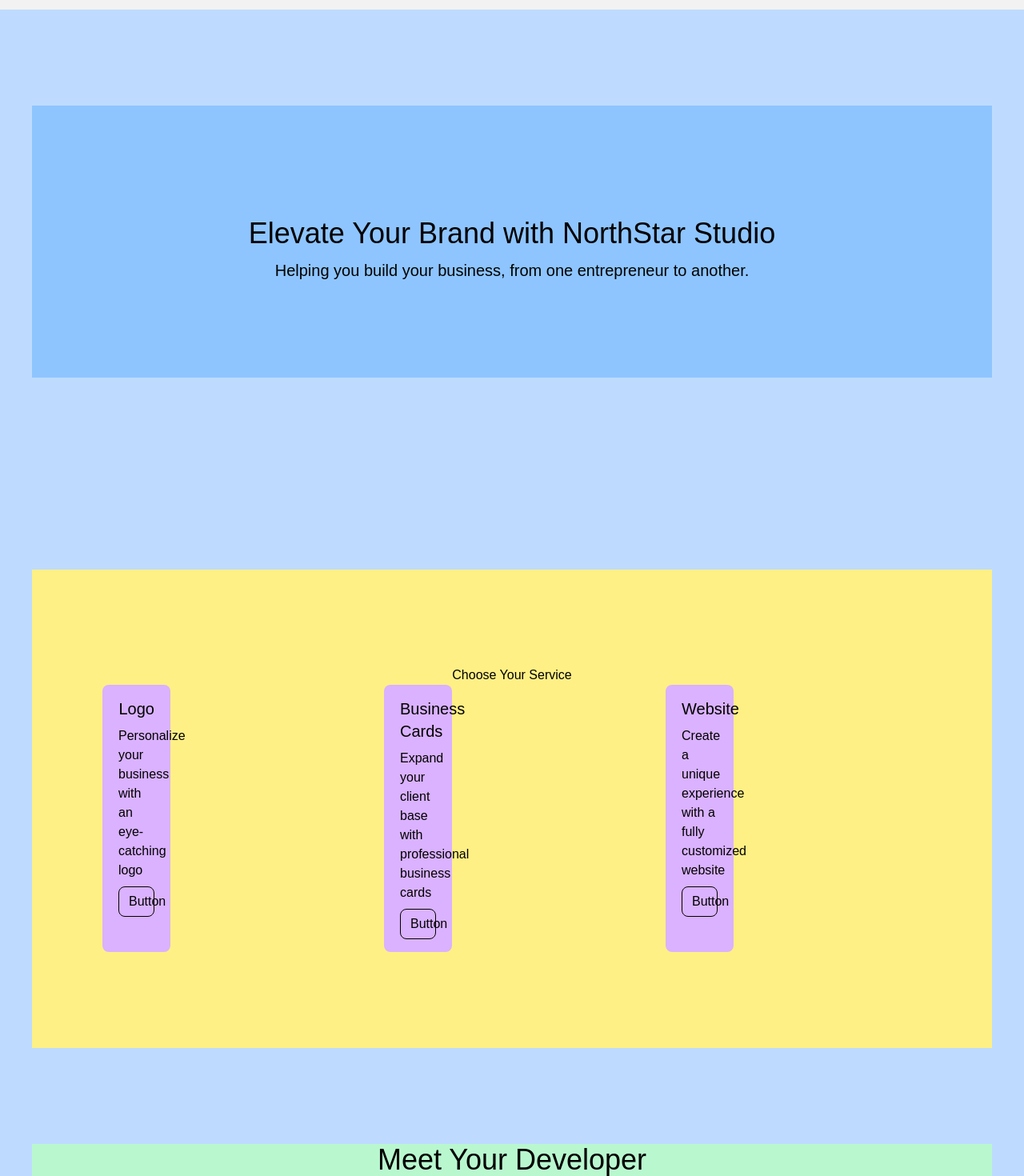
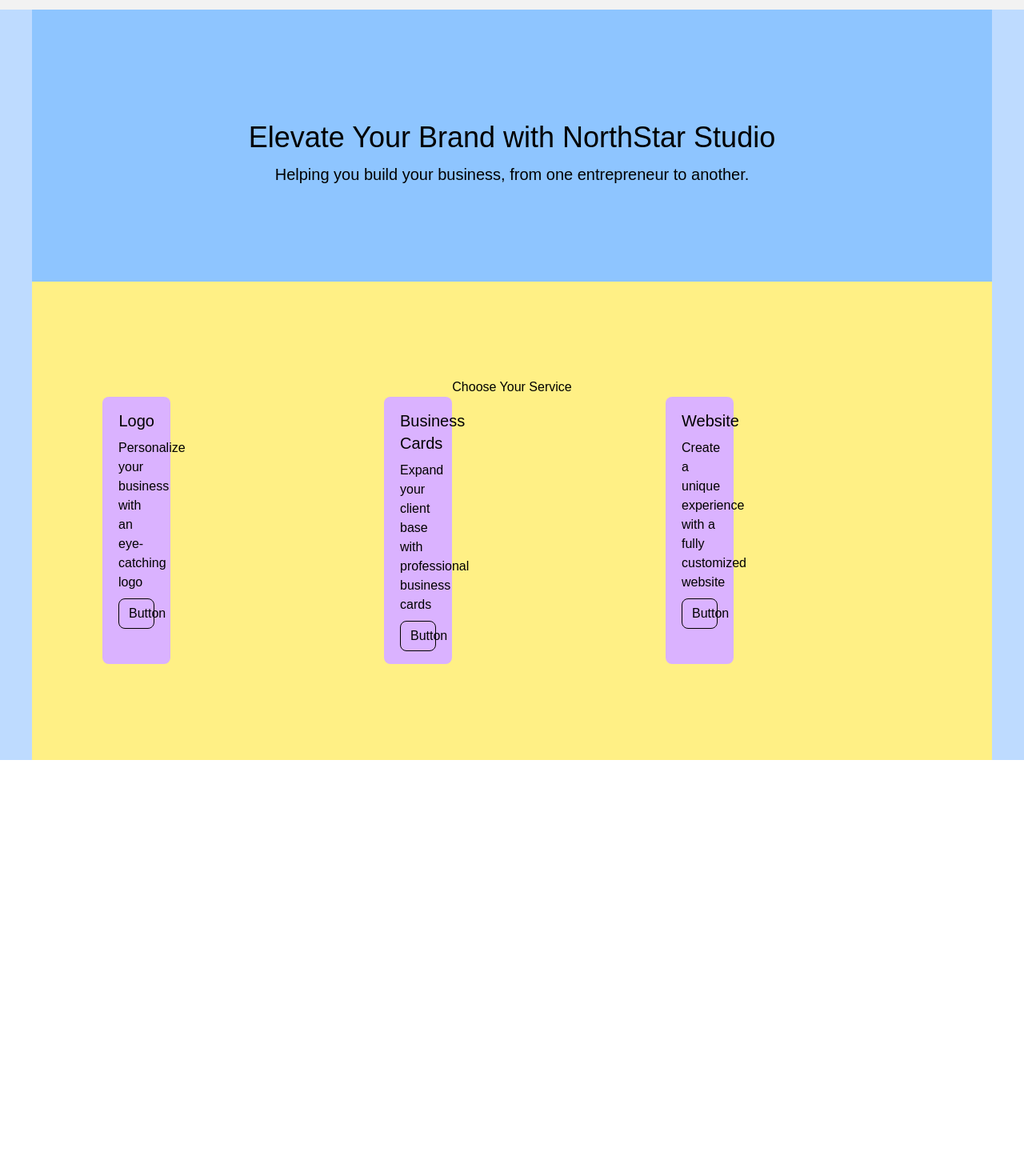
Before and after one commit to ramona-xxii/ramona-freelance-nextapp, a Next.js app: page / in a window 1280 px wide. Shown: the part 64-1534 px from the top of the page at 80% size. After the commit the page ends 1014 px from the top, so only its background shows below. Built offline with nearby package versions, Linux system fonts and the light colour scheme.

Commit message:
removed extra wrapping section mistake

```diff
--- a/app/page.js
+++ b/app/page.js
@@ -1,5 +1,4 @@
 import Hero from "./components/Hero";
-import Section from "./components/Section";
 import Services from "./components/Services";
 
 export default function Home() {
@@ -7,17 +6,9 @@
     <>
     {/* site container */}
     <div id="site-container" className="bg-blue-200 px-10">
-      <Section><Hero /></Section>
-      <Section><Services /></Section>
+      <Hero />
+      <Services />
 
-      {/* ABOUT section */}
-      <section id="about" className="bg-green-200">
-        <h1 className="text-2xl sm:text-3xl md:text-4xl text-center">Meet Your Developer</h1>
-      </section>
-
-      {/* CONTACT section */}
-      <section id="contact">
-      </section>
     </div>
 
     </>
```
